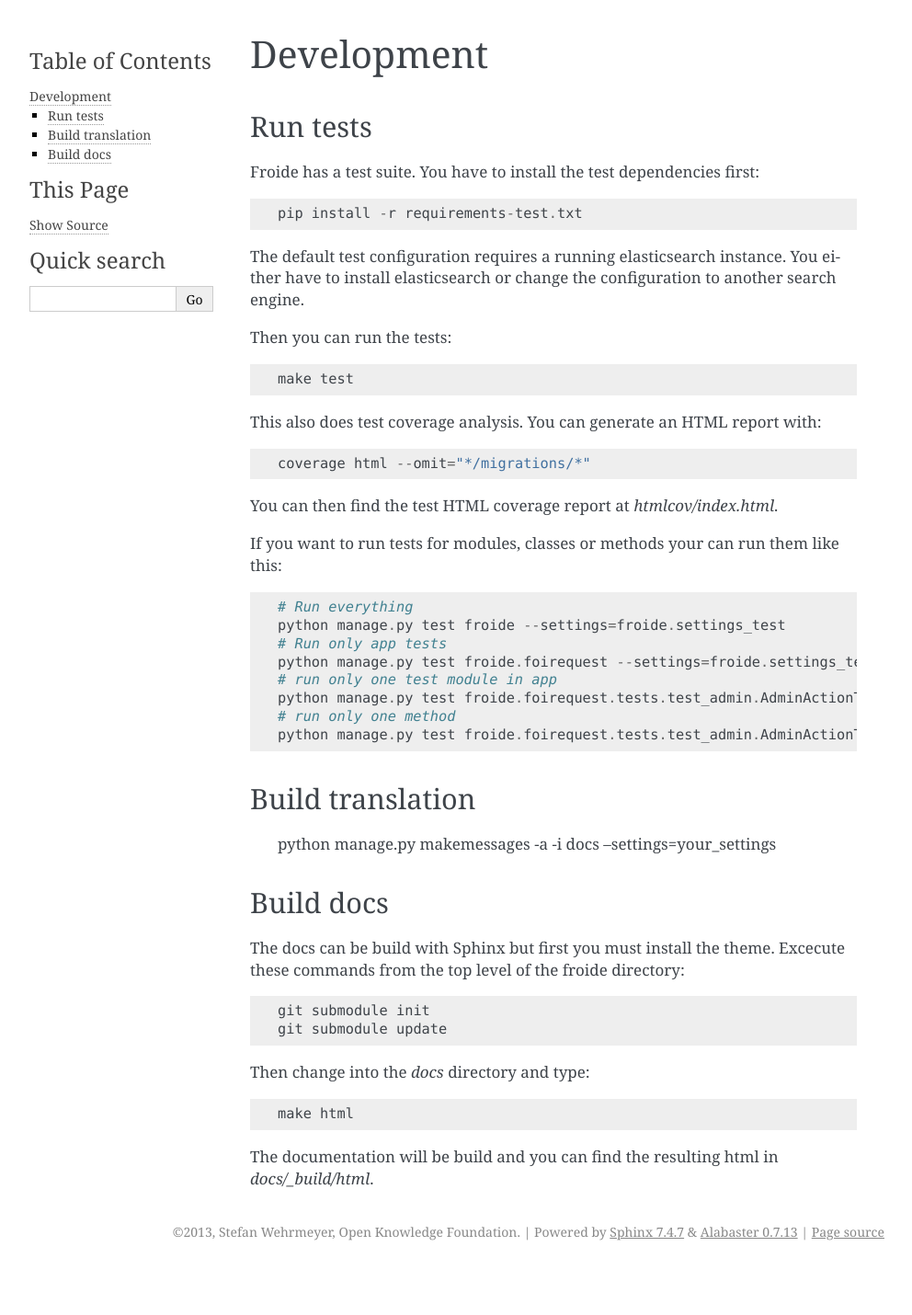
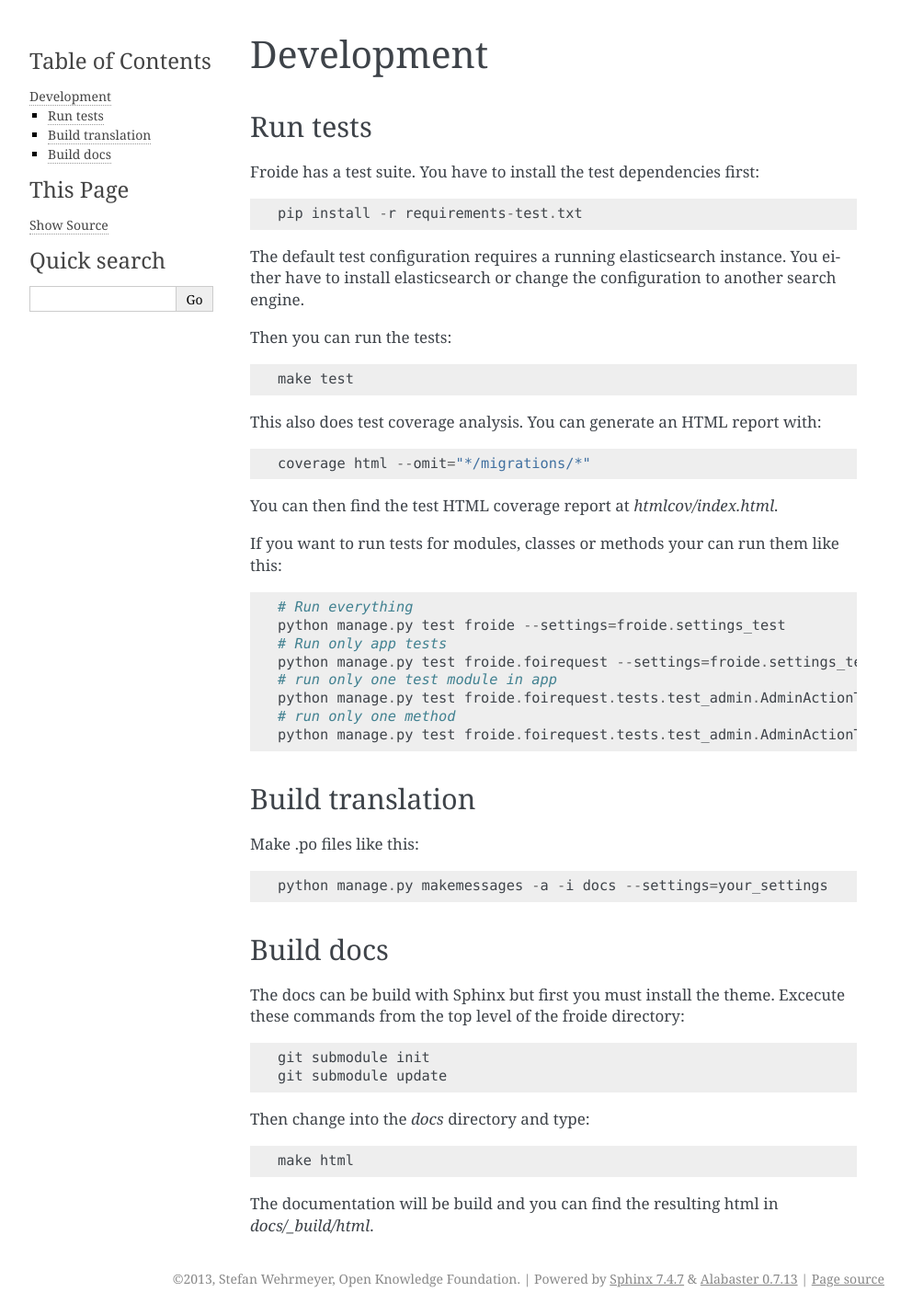
Before and after one commit to okfde/froide, a Sphinx documentation site: the page built from docs/development.rst, in a window 1280 px wide. Shown: the whole page at 92% size, without its empty margins (148-1140 px from the left). Built offline with Sphinx 7.4.7, drawn with Linux system fonts in a browser that asks for light colours; before the commit the page ends 1379 px from its top, so only the background shows below that.

Commit message:
Update doc to show how translation files are generated

```diff
--- a/docs/development.rst
+++ b/docs/development.rst
@@ -38,7 +38,9 @@ If you want to run tests for modules, classes or methods your can run them like
 Build translation
 -----------------
 
-  python manage.py makemessages -a -i docs --settings=your_settings
+Make .po files like this::
+
+    python manage.py makemessages -a -i docs --settings=your_settings
 
 
 Build docs
```
